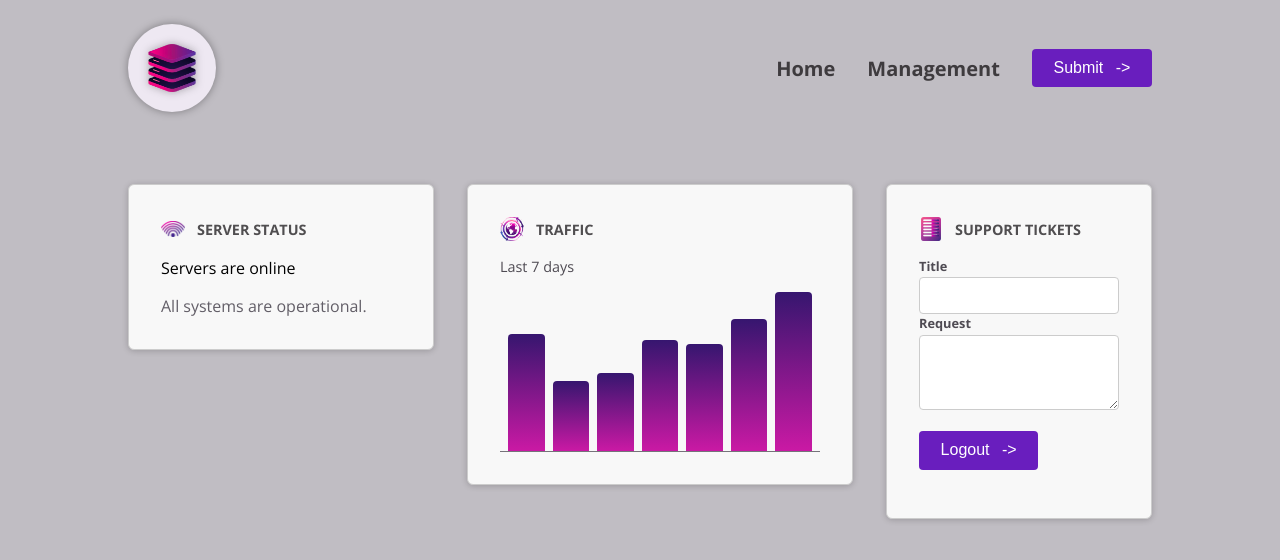
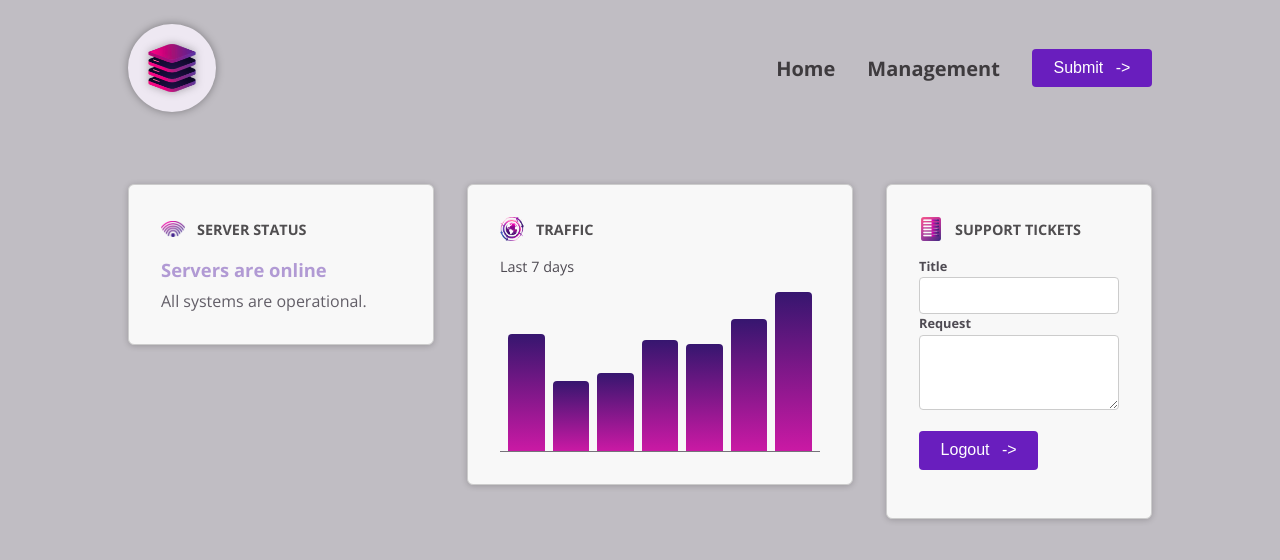
Before and after one commit to samyuktha2002/new-angular-components-and-templates-deep-dive, an Angular app: page / in a window 1280 px wide. Shown: the top 560 px of the page. Built offline with nearby package versions, Linux system fonts and the light colour scheme.

Commit message:
binding css classes dynamically

```diff
--- a/src/app/dashboard/server-status/server-status.component.html
+++ b/src/app/dashboard/server-status/server-status.component.html
@@ -1,3 +1,9 @@
+<div [class]="{
+    status: true,
+    'status-online': currentStatus==='online',
+    'status-offline': currentStatus==='offline',
+    'status-unknown': currentStatus==='unknown'
+}">
 @if (currentStatus === 'online') {
 <p>Servers are online</p>
 <p>All systems are operational.</p>
@@ -8,3 +14,4 @@
 <p>Server status is unknown</p>
 <p>Fetching server status failed.</p>
 }
+</div>
```
